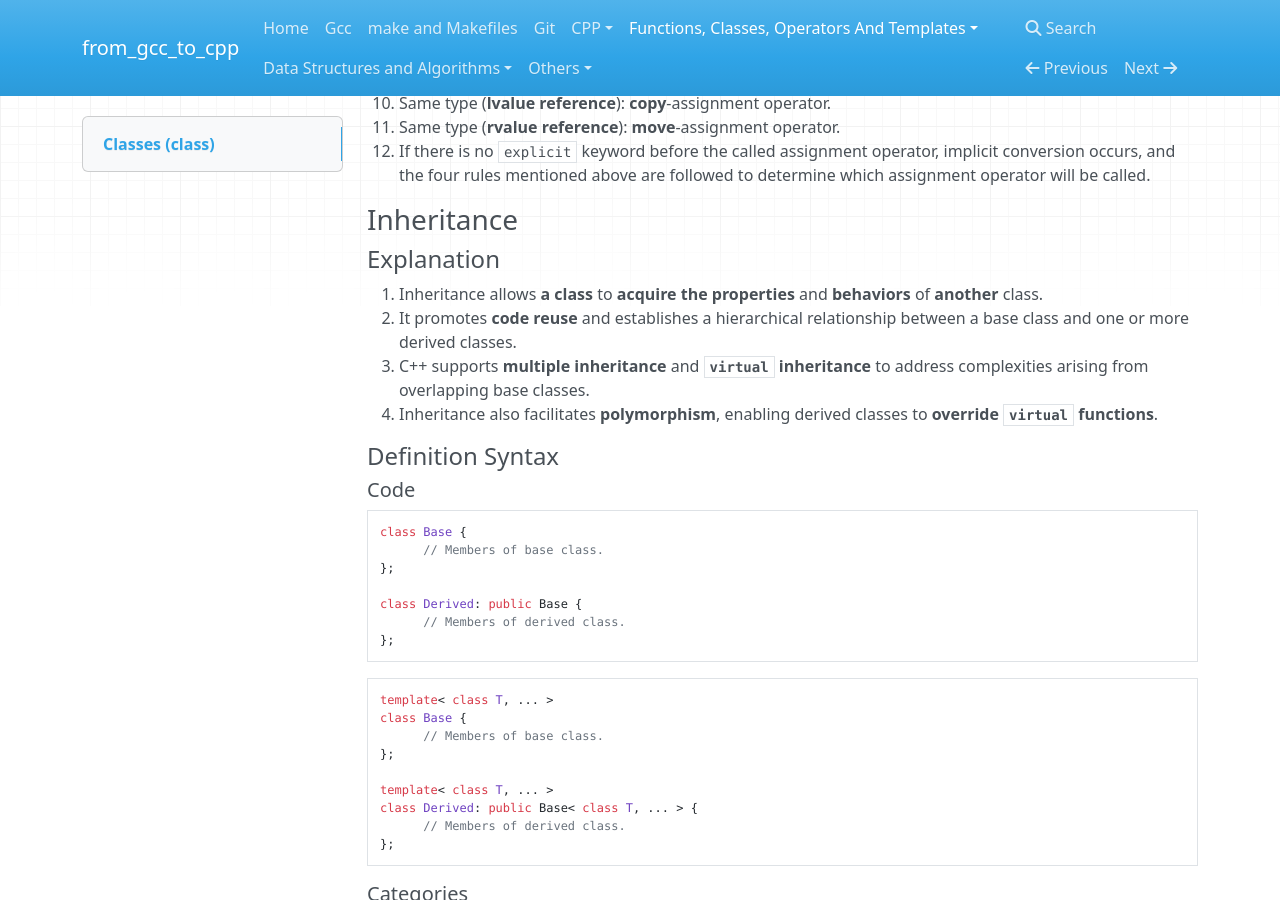
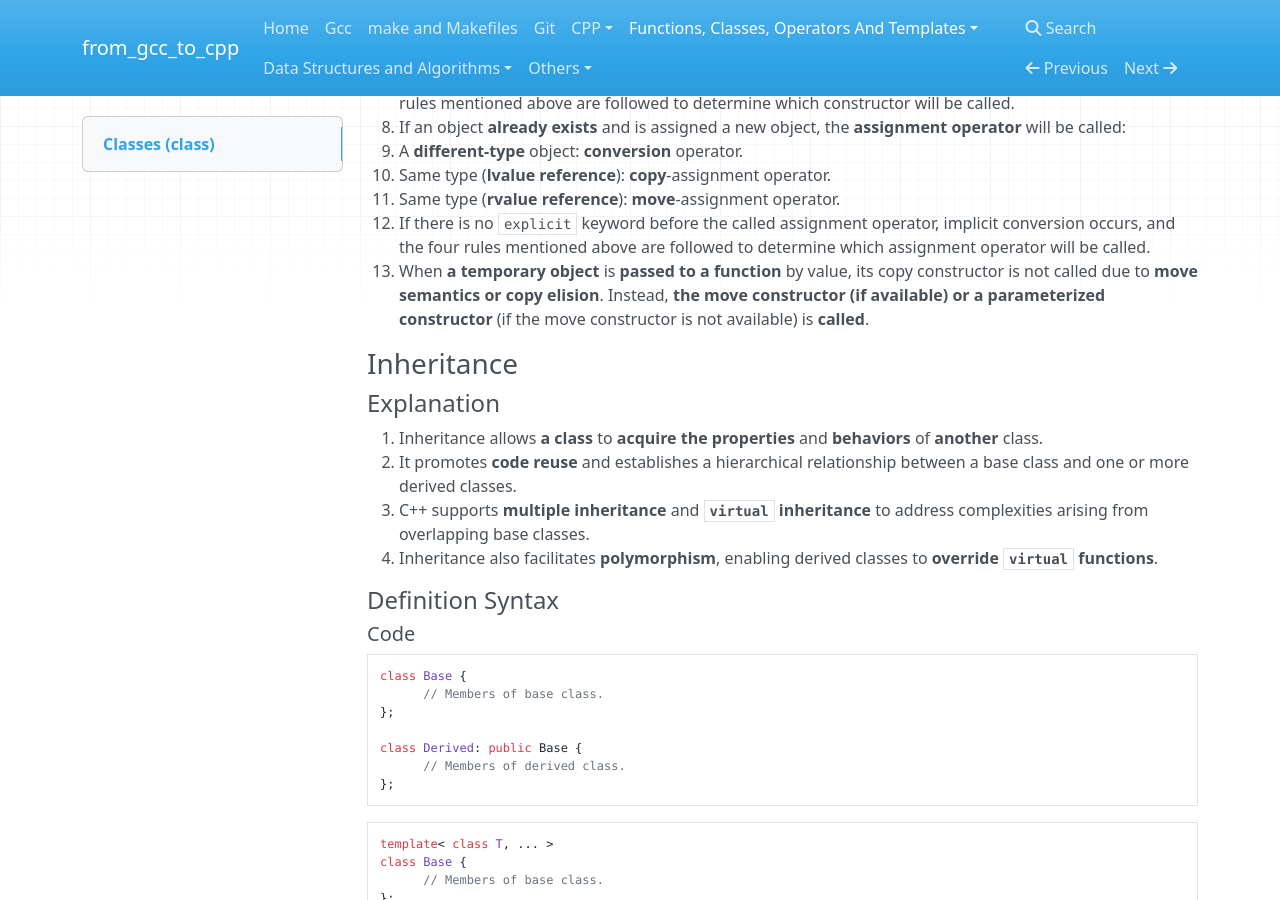
Before and after one commit to 0BananaBig0/from_gcc_to_cpp, an MkDocs documentation site: the page built from docs/Classes.md, in a window 1280 px wide and 900 px high, scrolled down 20494 px. Built offline with MkDocs 1.6.1, drawn with Linux system fonts in a browser that asks for light colours; nearby versions of some CDN libraries; some of the changed text lies outside the part shown.

Commit message:
supplement and correction

```diff
--- a/docs/Classes.md
+++ b/docs/Classes.md
@@ -282,9 +282,13 @@
 
       // Factory methods for initialization.
       static ClassName createClassName() {
-         return std::move(
-            ClassName( para_list );   // Parameterized constructor.
-      };
+         return std::move( ClassName( para_list ) );   // Parameterized constructor.
+      };
+
+      // Only used to return an existing object.
+      // static ClassName&& createClassName() {
+      //    return std::move( existing_obj );   // Parameterized constructor.
+      // };
 
       ...;
 };
@@ -1065,6 +1069,9 @@
    - If there is no `explicit` keyword before the called assignment operator, implicit conversion
      occurs, and the four rules mentioned above are followed to determine which assignment operator
      will be called.
+3. When **a temporary object** is **passed to a function** by value, its copy constructor is not
+   called due to **move semantics or copy elision**. Instead, **the move constructor (if available)
+   or a parameterized constructor** (if the move constructor is not available) is **called**.
 
 ### Inheritance
 
```
Also changed, not shown: docs/HidingOverloadingOverridingAndOverwriting.md (+4 -0 lines), 1 other file.
